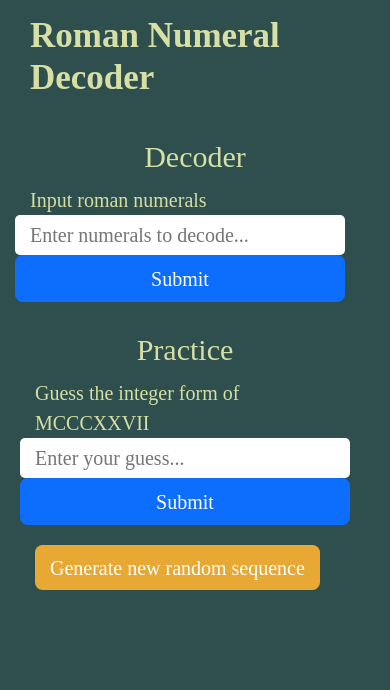
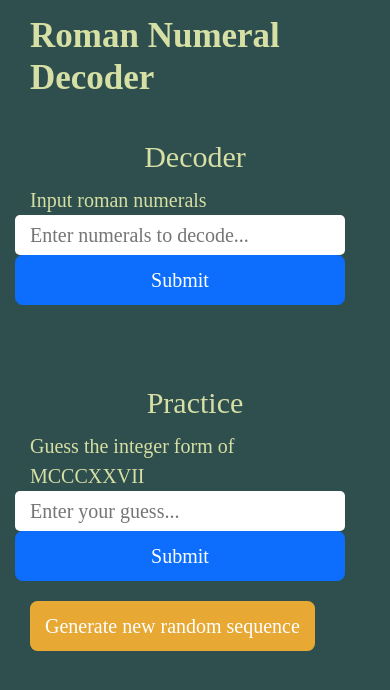
Before and after one commit to borrisCodes/roman-numeral-decoder, a Flask app: page / in a window 390 px wide. Shown: the top 690 px of the page. Run offline with Flask 3, Linux system fonts and the light colour scheme.

Commit message:
Fixed spacing and styling issues

```diff
--- a/static/css/style.css
+++ b/static/css/style.css
@@ -40,12 +40,17 @@
     font-size:30px;
 }
 
+.section-header.practice{
+    padding-left:30px;
+}
+
 .form-control {
     width:15%;
 }
 
 .container.practice{
-    margin-left:-10px;
+    margin-left:-15px;
+    margin-top:50px;
 }
 
 input:hover {
@@ -58,3 +63,23 @@ h1{
     color:rgb(214, 223, 164);
     font-weight:bold;
 }
+
+button{
+    margin-left:30px;
+    height:43px;
+}
+
+.col-lg-2.btn{
+    margin-top:-2px;
+}
+
+@media only screen and (max-width: 576px) {
+    button{
+        margin-left:0px;
+        height:50px;
+    }
+
+    .col-lg-2.btn{
+        margin-top:0px;
+    }
+}
--- a/templates/index.html
+++ b/templates/index.html
@@ -22,8 +22,9 @@
             <div class="row">
                 <form method="POST" action="/decode">
                     <div class="form-group">
-                        <div class="row d-flex justify-content-between">
+                        <div class="row d-flex justify-content-start">
                             <label for="numeralInput">Input roman numerals</label>
+                            <div class="w-100"></div>
                             <input type="text" name="calc" class="col-sm-8 col-lg-8 ninput" id="numeralInput" placeholder="Enter numerals to decode...">
                             <button type="submit" class="col-sm-4 col-lg-2 btn btn-primary">Submit</button>
                         </div>
@@ -38,12 +39,12 @@
         </div>
         <div class="container practice">
             <div class="d-flex justify-content-center">
-                <h2 class="section-header">Practice</h2>
+                <h2 class="section-header practice">Practice</h2>
             </div>
             <div class="row justify-content-center practice">
                 <form method="POST" action="/practice">
                     <div class="form-group">
-                        <div class="row d-flex justify-content-between">
+                        <div class="row d-flex justify-content-start">
                         <label for="intInput">Guess the integer form of {{ random_numeral }}</label>
                             <input type="text" name="guess" class="col-sm-8 col-lg-8 ninput" id="intInput" placeholder="Enter your guess...">
                             <button type="submit" class="col-sm-4 col-lg-2 btn btn-primary">Submit</button>
```
Also changed, not shown: 1 other file.
